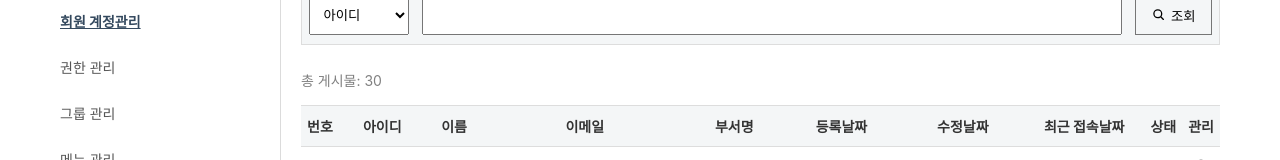
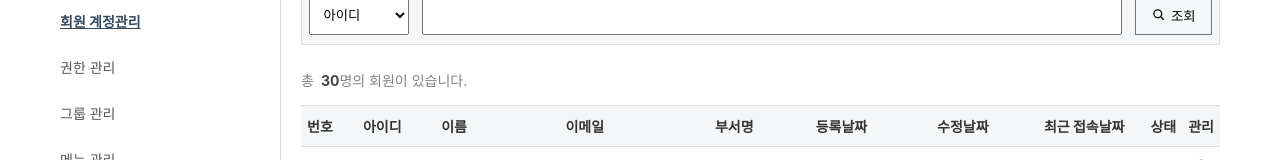
Before and after one commit to JeonJuhwanaaa/government_office_practice, a React (Create React App) app: page /systemManagement in a window 1280 px wide. Shown: the part 232-392 px from the top of the page. Built offline with nearby package versions, Linux system fonts and the light colour scheme; what chartjs-plugin-datalabels would draw is missing.

Commit message:
feat: modify total message

```diff
--- a/src/pages/SystemManagement/SystemManagement.js
+++ b/src/pages/SystemManagement/SystemManagement.js
@@ -63,7 +63,11 @@ function SystemManagement(props) {
                     </div>
                     <div className='userListTable'>
                         <div className='boardCount'>
-                            <span>총 게시물: 30</span>
+                            <span>
+                                총&ensp;
+                                <span style={{fontWeight:'bold', color:'#444'}}>30</span>
+                                명의 회원이 있습니다.
+                            </span>
                         </div>
 
                         <div className='boardBox'>
```
